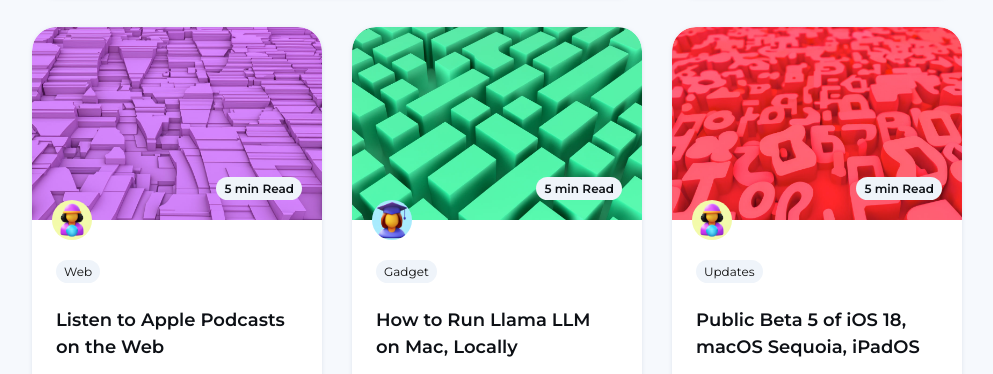
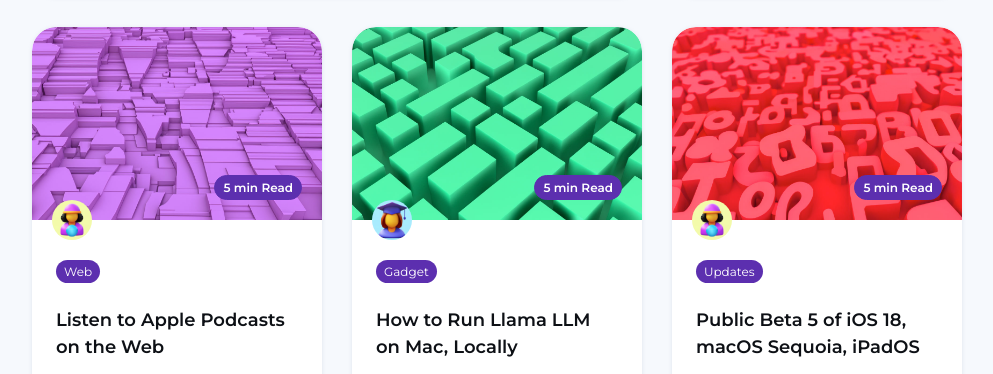
Before and after one commit to tim-green/spark-admin-dashboard, a website built with Parcel: page src/index.html in a window 1280 px wide. Shown: the part 1117-1491 px from the top of the page, without its empty margins (273-1266 px from the left). Built offline with nearby package versions, Linux system fonts and the light colour scheme; a web font is replaced by a local one.

Commit message:
added styles for specific blog cards

```diff
--- a/src/assets/sass/component/card.scss
+++ b/src/assets/sass/component/card.scss
@@ -27,3 +27,21 @@
     width: 45px !important;
     height: 45px !important;
   }
+
+// Blog Card
+.blog-card .position-relative{
+    .badge{
+        background: $purple !important;
+        color: $white !important;
+        border: 1px solid $purple !important;
+    }
+}
+
+.blog-card{
+    .card-body{
+        .badge{
+            background: $purple !important;
+            color:$white !important;
+        }
+    }
+}
```
